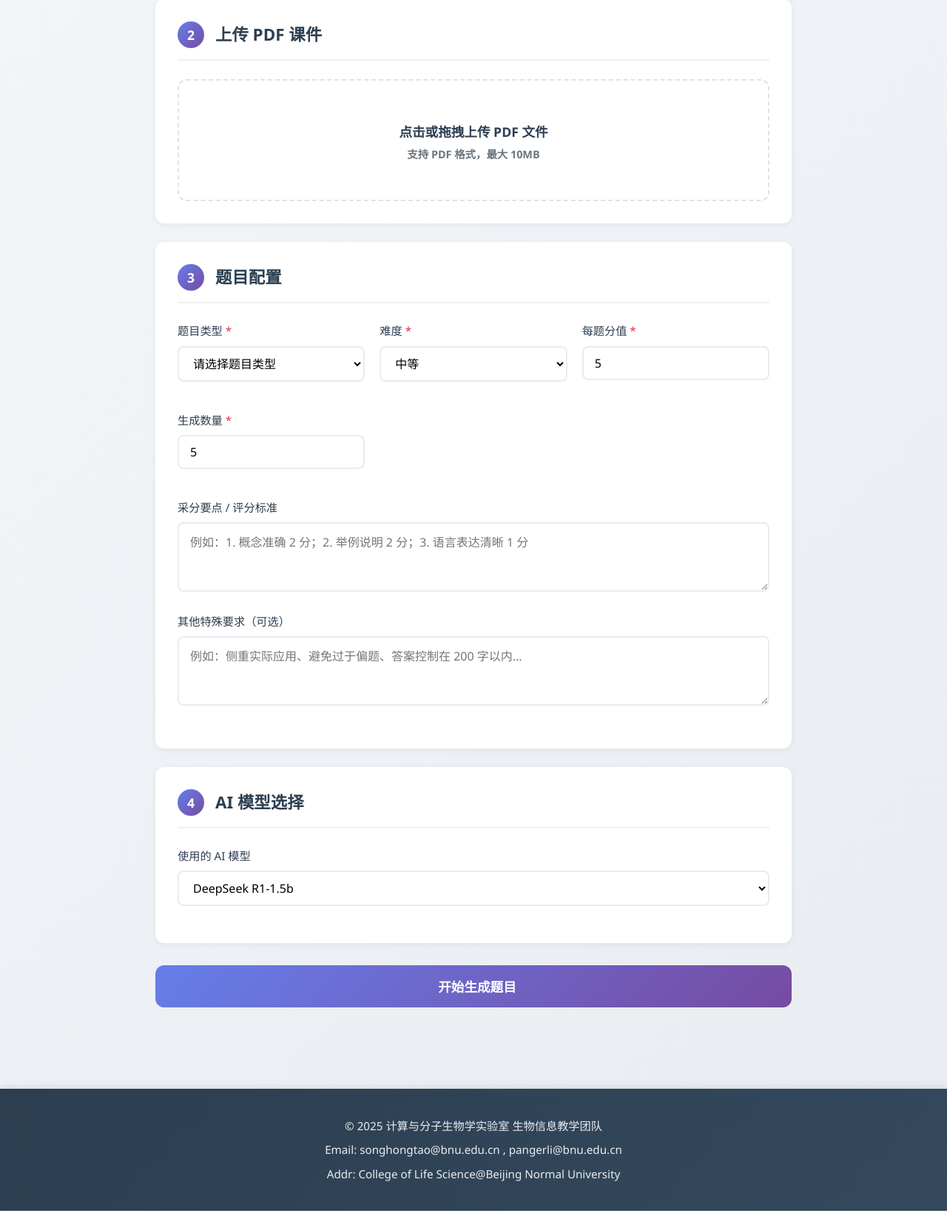
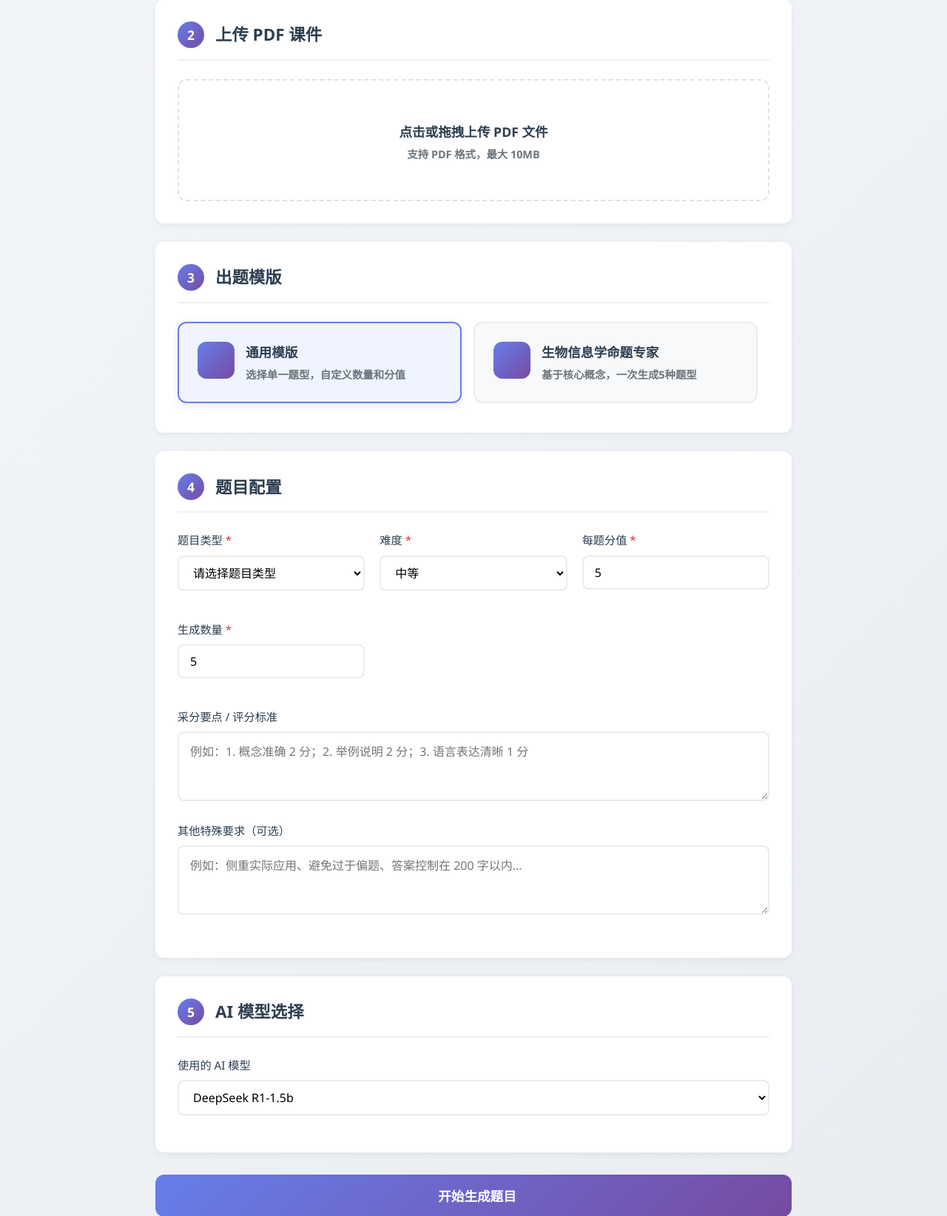
Before and after one commit to song984888/bioinfo-teaching-study, a Flask app: page /teacher/generate_theory_questions in a window 1280 px wide. Shown: the part 656-2300 px from the top of the page at 74% size. Run offline with Flask 3, Linux system fonts and the light colour scheme; the visitor is signed in with stand-in values (Sample User, id 1); data that the repository does not hold is empty.

Commit message:
feat: add bioinformatics professor template to theory question generation
New template_source selector on generate_theory_questions page:
- '通用模版' (default): existing single-type question generation
- '生物信息学命题专家': generates 5 question types at once

Bioinfo template form fields:
- core_concept: topic focus for all questions
- difficulty_level: 本科生入门/本科生进阶/研究生
- Per-type counts: 单选题, 判断题, 名词解释, 简答题, 论述题

JS toggle switches between template modes, showing/hiding
the appropriate form sections.

```diff
--- a/templates/teacher/generate_theory_questions.html
+++ b/templates/teacher/generate_theory_questions.html
@@ -135,10 +135,40 @@
             </div>
         </div>
 
-        <!-- 第三步：题目配置 -->
+        <!-- 出题模版选择 -->
         <div class="form-section">
             <div class="section-header">
                 <span class="step-badge">3</span>
+                <h2 class="section-title">出题模版</h2>
+            </div>
+            <div class="template-selector">
+                <label class="source-option-card" style="width:48%;">
+                    <input type="radio" name="template_source" value="default" checked onchange="toggleTemplate()">
+                    <div class="option-card">
+                        <div class="option-icon"><i class="fas fa-pen"></i></div>
+                        <div class="option-content">
+                            <h3 class="option-title">通用模版</h3>
+                            <p class="option-desc">选择单一题型，自定义数量和分值</p>
+                        </div>
+                    </div>
+                </label>
+                <label class="source-option-card" style="width:48%;">
+                    <input type="radio" name="template_source" value="bioinfo_professor" onchange="toggleTemplate()">
+                    <div class="option-card">
+                        <div class="option-icon"><i class="fas fa-microscope"></i></div>
+                        <div class="option-content">
+                            <h3 class="option-title">生物信息学命题专家</h3>
+                            <p class="option-desc">基于核心概念，一次生成5种题型</p>
+                        </div>
+                    </div>
+                </label>
+            </div>
+        </div>
+
+        <!-- 第三步：题目配置 - 通用模版 -->
+        <div class="form-section" id="section_default_template">
+            <div class="section-header">
+                <span class="step-badge">4</span>
                 <h2 class="section-title">题目配置</h2>
             </div>
 
@@ -194,10 +224,61 @@
             </div>
         </div>
 
+        <!-- 第三步：题目配置 - 生物信息学命题专家模版 -->
+        <div class="form-section" id="section_bioinfo_template" style="display:none;">
+            <div class="section-header">
+                <span class="step-badge">4</span>
+                <h2 class="section-title">命题参数配置</h2>
+            </div>
+
+            <div class="form-group">
+                <label for="core_concept" class="form-label">核心概念 <span class="required">*</span></label>
+                <input type="text" class="form-input" id="core_concept" name="core_concept"
+                       placeholder="例如：动态规划序列比对 / Hidden Markov Model / RNA-seq 差异表达分析">
+                <p class="form-hint">AI 将围绕该概念生成所有题目</p>
+            </div>
+
+            <div class="form-group">
+                <label for="difficulty_level" class="form-label">难度级别</label>
+                <select class="form-select" id="difficulty_level" name="difficulty_level">
+                    <option value="本科生入门">本科生入门</option>
+                    <option value="本科生进阶" selected>本科生进阶</option>
+                    <option value="研究生">研究生</option>
+                </select>
+            </div>
+
+            <div class="form-group">
+                <label class="form-label">每种题型数量</label>
+                <div class="count-grid">
+                    <div class="count-item">
+                        <label>单选题</label>
+                        <input type="number" name="choice_count" value="2" min="0" max="10" class="form-input" style="width:80px;">
+                    </div>
+                    <div class="count-item">
+                        <label>判断题</label>
+                        <input type="number" name="tf_count" value="2" min="0" max="10" class="form-input" style="width:80px;">
+                    </div>
+                    <div class="count-item">
+                        <label>名词解释</label>
+                        <input type="number" name="term_count" value="2" min="0" max="10" class="form-input" style="width:80px;">
+                    </div>
+                    <div class="count-item">
+                        <label>简答题</label>
+                        <input type="number" name="short_count" value="1" min="0" max="5" class="form-input" style="width:80px;">
+                    </div>
+                    <div class="count-item">
+                        <label>论述题</label>
+                        <input type="number" name="essay_count" value="1" min="0" max="3" class="form-input" style="width:80px;">
+                    </div>
+                </div>
+                <p class="form-hint">每题至少1题，总计不超过30题。题型包括：单选、判断、名词解释、简答、论述。</p>
+            </div>
+        </div>
+
         <!-- 第四步：AI 模型与提交 -->
         <div class="form-section">
             <div class="section-header">
-                <span class="step-badge">4</span>
+                <span class="step-badge">5</span>
                 <h2 class="section-title">AI 模型选择</h2>
             </div>
 
@@ -227,6 +308,14 @@
 <script>
 // 内容源切换
 document.addEventListener('DOMContentLoaded', function() {
+
+    // 模版切换
+    window.toggleTemplate = function() {
+        const source = document.querySelector('input[name="template_source"]:checked').value;
+        document.getElementById('section_default_template').style.display = source === 'default' ? 'block' : 'none';
+        document.getElementById('section_bioinfo_template').style.display = source === 'bioinfo_professor' ? 'block' : 'none';
+    };
+
     const sourcePdf = document.getElementById('source_pdf');
     const sourceKnowledgeBase = document.getElementById('source_knowledge_base');
     const pdfOption = document.getElementById('pdf_option');
@@ -835,5 +924,42 @@ document.addEventListener('DOMContentLoaded', function() {
 .was-validated .form-textarea:invalid {
     border-color: #dc3545;
 }
+
+/* 出题模版选择器 */
+.template-selector {
+    display: flex;
+    gap: 16px;
+    flex-wrap: wrap;
+}
+
+/* 题型数量网格 */
+.count-grid {
+    display: flex;
+    gap: 16px;
+    flex-wrap: wrap;
+    margin-top: 8px;
+}
+.count-item {
+    display: flex;
+    flex-direction: column;
+    align-items: center;
+    gap: 4px;
+    padding: 10px 16px;
+    background: #f8f9fa;
+    border: 1px solid #e0e0e0;
+    border-radius: 8px;
+}
+.count-item label {
+    font-size: 13px;
+    font-weight: 500;
+    color: #555;
+}
+
+/* 提示文字 */
+.form-hint {
+    color: #888;
+    font-size: 12px;
+    margin-top: 4px;
+}
 </style>
 {% endblock %}
```
